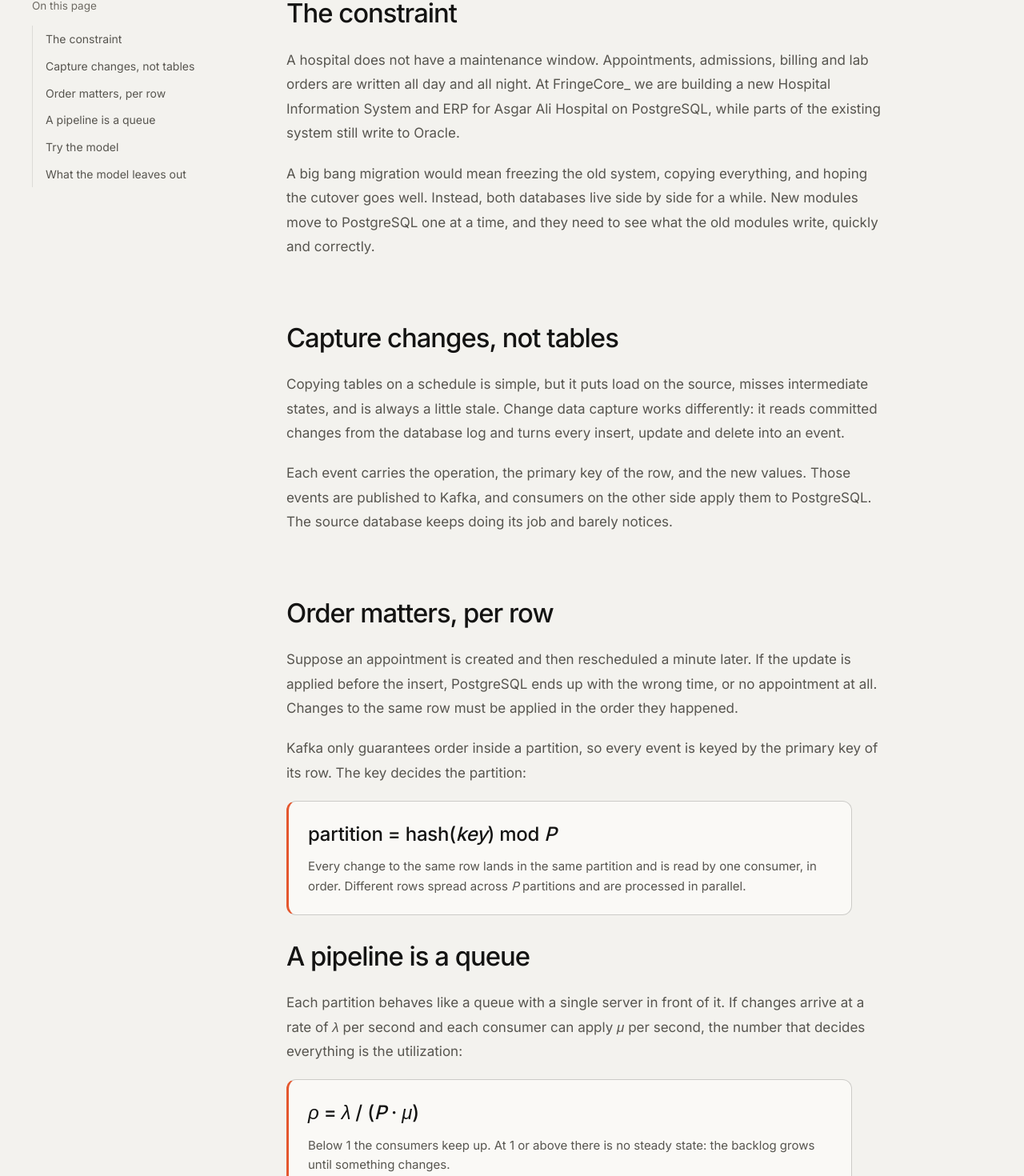
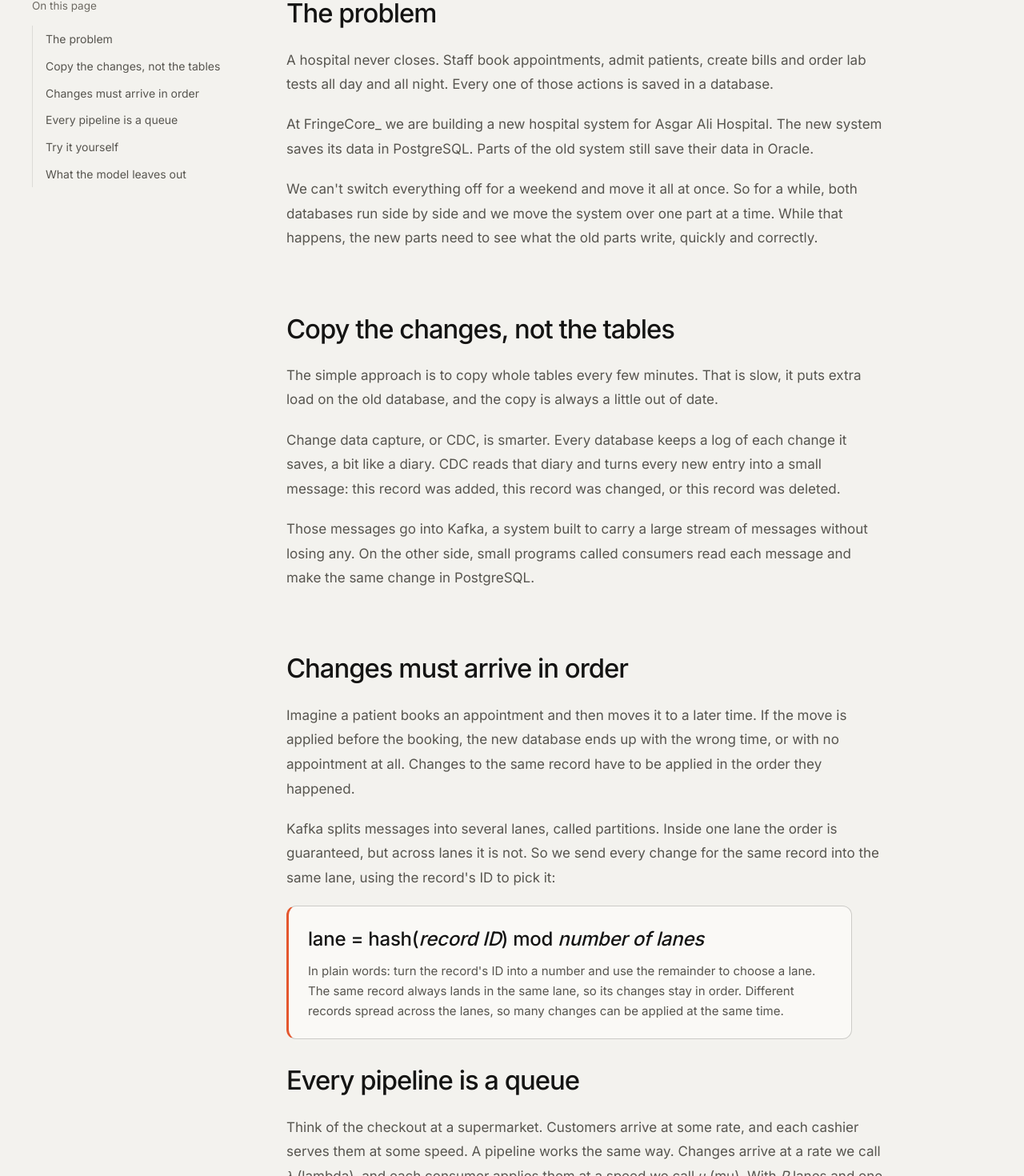
Before and after one commit to jobairalsarkar1/new-portfolio, a Next.js app: page /writing/oracle-to-postgres-cdc in a window 1280 px wide. Shown: the part 831-2301 px from the top of the page at 80% size. Built offline with nearby package versions, Linux system fonts and the light colour scheme.

Commit message:
Use plain language and drop em dashes across the portfolio
- Rewrite the CDC article for non engineers, with everyday analogies
  and each formula explained in words
- Simplify the hero line, principles, footer, and simulation labels
- Remove em dashes from public pages

```diff
--- a/app/(root)/contact/page.tsx
+++ b/app/(root)/contact/page.tsx
@@ -111,7 +111,7 @@ const Contact = () => {
           Have a project idea, a business challenge, or just need a skilled
           developer to bring your vision to life? I specialize in building
           modern, scalable, and reliable software solutions. Whether it’s a web
-          app, an API, or a full-stack project — let’s discuss how I can help
+          app, an API, or a full-stack project, let’s discuss how I can help
           turn your ideas into reality.
         </p>
       </div>
@@ -162,7 +162,7 @@ const Contact = () => {
             {/* Message */}
             <textarea
               name="message"
-              placeholder="Tell me about your project, goals, or challenges — I’ll get back to you with solutions."
+              placeholder="Tell me about your project, goals, or challenges. I’ll get back to you with solutions."
               rows={5}
               required
               value={form.message}
--- a/app/(site)/_components/Hero.tsx
+++ b/app/(site)/_components/Hero.tsx
@@ -32,9 +32,8 @@ export default function Hero() {
 
           <div className="hero-aside">
             <p className="hero-statement">
-              I build software for operations that{" "}
-              <em>can’t afford to stop</em>: hospital platforms, change data
-              pipelines, and the interfaces people use to run their day.
+              I build software for work that <em>can’t stop</em>: hospital
+              systems, data pipelines, and the screens people use every day.
             </p>
             <div className="hero-actions">
               <a href="#work" className="button button-solid">
--- a/app/(site)/_components/SiteFooter.tsx
+++ b/app/(site)/_components/SiteFooter.tsx
@@ -7,10 +7,9 @@ export default function SiteFooter() {
     <footer className="footer">
       <div className="container footer-inner">
         <p className="footer-colophon">
-          Set in Inter. The surface at the top of the home page is a damped
-          wave equation solved with finite differences and drawn as ridge lines
-          in perspective. It runs live in your browser, nothing is
-          prerecorded.
+          Set in Inter. The moving surface at the top of the home page is real
+          physics: the equation for waves on water, solved live in your browser
+          and drawn in 3D. Nothing is prerecorded.
         </p>
 
         <div className="footer-bottom">
--- a/app/(site)/_components/WaveField.tsx
+++ b/app/(site)/_components/WaveField.tsx
@@ -418,7 +418,7 @@ export default function WaveField() {
         <span className="wave-stats">
           E <span ref={energyRef}>0.000</span>
           <span className="dot-sep" />
-          grid <span ref={gridRef}>—</span>
+          grid <span ref={gridRef}>0×0</span>
         </span>
         <span className="wave-hint">
           <span className="hint-fine">Move across the surface. Click to drop.</span>
--- a/app/(site)/_lib/writing.ts
+++ b/app/(site)/_lib/writing.ts
@@ -14,7 +14,7 @@ export const notes: Note[] = [
     slug: "oracle-to-postgres-cdc",
     title: "Keeping two hospital databases in sync without stopping the hospital",
     summary:
-      "How change data capture, Kafka partitions, and a little queueing theory move data from Oracle to PostgreSQL while staff keep working. With a live model you can push until it breaks.",
+      "How we copy every change from an old Oracle database into a new PostgreSQL one while the hospital keeps running, explained in plain words. With a live model you can play with.",
     context: "From my work at FringeCore_",
     published: "2026-11-20",
     readingTime: "7 min read",
--- a/app/(site)/page.tsx
+++ b/app/(site)/page.tsx
@@ -31,7 +31,7 @@ export default async function Home() {
                 <em>and the clients in between.</em>
               </>
             }
-            lead="Four chapters, one thread: software that real operations depend on. Open any of them for the full story."
+            lead="Four roles with one thing in common: software that real businesses depend on. Open any role to read the full story."
           />
           <ExperienceList items={experience} now={Date.now()} />
           <FeaturedNote />
--- a/app/(site)/writing/oracle-to-postgres-cdc/page.tsx
+++ b/app/(site)/writing/oracle-to-postgres-cdc/page.tsx
@@ -18,11 +18,11 @@ export const metadata: Metadata = {
 };
 
 const contents = [
-  { id: "constraint", label: "The constraint" },
-  { id: "capture", label: "Capture changes, not tables" },
-  { id: "ordering", label: "Order matters, per row" },
-  { id: "queue", label: "A pipeline is a queue" },
-  { id: "model", label: "Try the model" },
+  { id: "problem", label: "The problem" },
+  { id: "capture", label: "Copy the changes, not the tables" },
+  { id: "ordering", label: "Changes must arrive in order" },
+  { id: "queue", label: "Every pipeline is a queue" },
+  { id: "model", label: "Try it yourself" },
   { id: "left-out", label: "What the model leaves out" },
 ];
 
@@ -76,87 +76,100 @@ export default function CdcNote() {
 
         <div className="article-body">
           <div className="prose">
-            <h2 id="constraint">The constraint</h2>
+            <h2 id="problem">The problem</h2>
             <p>
-              A hospital does not have a maintenance window. Appointments,
-              admissions, billing and lab orders are written all day and all
-              night. At FringeCore_ we are building a new Hospital Information
-              System and ERP for Asgar Ali Hospital on PostgreSQL, while parts of
-              the existing system still write to Oracle.
+              A hospital never closes. Staff book appointments, admit patients,
+              create bills and order lab tests all day and all night. Every one
+              of those actions is saved in a database.
             </p>
             <p>
-              A big bang migration would mean freezing the old system, copying
-              everything, and hoping the cutover goes well. Instead, both
-              databases live side by side for a while. New modules move to
-              PostgreSQL one at a time, and they need to see what the old
-              modules write, quickly and correctly.
+              At FringeCore_ we are building a new hospital system for Asgar Ali
+              Hospital. The new system saves its data in PostgreSQL. Parts of
+              the old system still save their data in Oracle.
+            </p>
+            <p>
+              We can&apos;t switch everything off for a weekend and move it all
+              at once. So for a while, both databases run side by side and we
+              move the system over one part at a time. While that happens, the
+              new parts need to see what the old parts write, quickly and
+              correctly.
             </p>
 
-            <h2 id="capture">Capture changes, not tables</h2>
+            <h2 id="capture">Copy the changes, not the tables</h2>
             <p>
-              Copying tables on a schedule is simple, but it puts load on the
-              source, misses intermediate states, and is always a little stale.
-              Change data capture works differently: it reads committed changes
-              from the database log and turns every insert, update and delete
-              into an event.
+              The simple approach is to copy whole tables every few minutes.
+              That is slow, it puts extra load on the old database, and the copy
+              is always a little out of date.
             </p>
             <p>
-              Each event carries the operation, the primary key of the row, and
-              the new values. Those events are published to Kafka, and consumers
-              on the other side apply them to PostgreSQL. The source database
-              keeps doing its job and barely notices.
+              Change data capture, or CDC, is smarter. Every database keeps a
+              log of each change it saves, a bit like a diary. CDC reads that
+              diary and turns every new entry into a small message: this record
+              was added, this record was changed, or this record was deleted.
+            </p>
+            <p>
+              Those messages go into Kafka, a system built to carry a large
+              stream of messages without losing any. On the other side, small
+              programs called consumers read each message and make the same
+              change in PostgreSQL.
             </p>
 
-            <h2 id="ordering">Order matters, per row</h2>
+            <h2 id="ordering">Changes must arrive in order</h2>
             <p>
-              Suppose an appointment is created and then rescheduled a minute
-              later. If the update is applied before the insert, PostgreSQL ends
-              up with the wrong time, or no appointment at all. Changes to the
-              same row must be applied in the order they happened.
+              Imagine a patient books an appointment and then moves it to a
+              later time. If the move is applied before the booking, the new
+              database ends up with the wrong time, or with no appointment at
+              all. Changes to the same record have to be applied in the order
+              they happened.
             </p>
             <p>
-              Kafka only guarantees order inside a partition, so every event is
-              keyed by the primary key of its row. The key decides the
-              partition:
+              Kafka splits messages into several lanes, called partitions.
+              Inside one lane the order is guaranteed, but across lanes it is
+              not. So we send every change for the same record into the same
+              lane, using the record&apos;s ID to pick it:
             </p>
           </div>
 
           <figure className="formula" data-reveal>
             <span>
-              partition = hash(<var>key</var>) mod <var>P</var>
+              lane = hash(<var>record ID</var>) mod <var>number of lanes</var>
             </span>
             <figcaption>
-              Every change to the same row lands in the same partition and is
-              read by one consumer, in order. Different rows spread across{" "}
-              <var>P</var> partitions and are processed in parallel.
+              In plain words: turn the record&apos;s ID into a number and use
+              the remainder to choose a lane. The same record always lands in
+              the same lane, so its changes stay in order. Different records
+              spread across the lanes, so many changes can be applied at the
+              same time.
             </figcaption>
           </figure>
 
           <div className="prose">
-            <h2 id="queue">A pipeline is a queue</h2>
+            <h2 id="queue">Every pipeline is a queue</h2>
             <p>
-              Each partition behaves like a queue with a single server in front
-              of it. If changes arrive at a rate of <var>λ</var> per second and
-              each consumer can apply <var>μ</var> per second, the number that
-              decides everything is the utilization:
+              Think of the checkout at a supermarket. Customers arrive at some
+              rate, and each cashier serves them at some speed. A pipeline works
+              the same way. Changes arrive at a rate we call <var>λ</var>{" "}
+              (lambda), and each consumer applies them at a speed we call{" "}
+              <var>μ</var> (mu). With <var>P</var> lanes and one consumer per
+              lane, the question is how busy the consumers are:
             </p>
           </div>
 
           <figure className="formula" data-reveal>
             <span>
-              <var>ρ</var> = <var>λ</var> / (<var>P</var> · <var>μ</var>)
+              <var>ρ</var> = <var>λ</var> / (<var>P</var> × <var>μ</var>)
             </span>
             <figcaption>
-              Below 1 the consumers keep up. At 1 or above there is no steady
-              state: the backlog grows until something changes.
+              ρ (rho) is how busy the consumers are. Below 1, they keep up. At 1
+              or above, the line only gets longer.
             </figcaption>
           </figure>
 
           <div className="prose">
             <p>
-              The interesting part is what happens before you reach 1. With
-              random arrivals and random service times, an M/M/1 queue, the
-              average time an event spends in the system is:
+              The surprising part is that the line gets long well before ρ
+              reaches 1. In the classic queue model, the average time a change
+              spends waiting and being applied is:
             </p>
           </div>
 
@@ -165,32 +178,33 @@ export default function CdcNote() {
               <var>W</var> = 1 / (<var>μ</var> − <var>λ</var> / <var>P</var>)
             </span>
             <figcaption>
-              Waiting time is not linear in load. Going from 50% to 90%
-              utilization makes the average wait five times longer, which is
-              why consumer lag is the first number worth watching.
+              If the consumers go from half busy to 90% busy, the average wait
+              becomes five times longer. That is why the number to watch is the
+              lag: how many changes are still waiting.
             </figcaption>
           </figure>
 
           <div className="prose">
-            <h2 id="model">Try the model</h2>
+            <h2 id="model">Try it yourself</h2>
             <p>
-              The model below runs in your browser. Changes arrive from Oracle as
-              a Poisson process, are partitioned by key, and are applied by
-              three consumers that each handle six events per second. Some
-              things to try:
+              The model below runs in your browser. Changes leave Oracle at
+              random moments, get sorted into three lanes by record ID, and
+              three consumers apply them to PostgreSQL. Each consumer handles 6
+              changes per second, so together they can handle 18. Things to
+              try:
             </p>
             <ul>
               <li>
-                Raise the arrival rate past 18 events per second and watch the
-                lag climb without stopping.
+                Push the rate above 18 changes per second and watch the waiting
+                line grow without stopping.
               </li>
               <li>
-                Stop the consumers, as if a deploy took them down, then start
-                them again and watch the backlog drain.
+                Stop the consumers, as if they were being updated, then start
+                them again and watch the backlog clear.
               </li>
               <li>
-                Run a batch import at a moderate rate and see the burst ripple
-                through latency.
+                Press batch import to send 45 changes at once and watch the
+                delay jump.
               </li>
             </ul>
           </div>
@@ -198,42 +212,42 @@ export default function CdcNote() {
           <figure className="article-figure" id="model-figure" data-reveal>
             <PipelineSim />
             <figcaption className="caption">
-              A simplified model written for this page. It does not use code or
-              data from the hospital&apos;s systems.
+              A simplified model written for this page. It does not use any code
+              or data from the hospital&apos;s systems.
             </figcaption>
           </figure>
 
           <div className="prose">
             <h2 id="left-out">What the model leaves out</h2>
             <p>
-              The model keeps two ideas in focus: ordering per key, and
-              capacity. A production pipeline has to handle a lot more:
+              The model shows two ideas: keeping each record&apos;s changes in
+              order, and having enough capacity. A real pipeline needs more:
             </p>
             <ul>
               <li>
-                <strong>Idempotent writes.</strong> After a crash, consumers
-                replay events from their last committed offset, so applying the
-                same event twice must be safe.
+                <strong>Safe repeats.</strong> If a consumer crashes, it starts
+                again from the last change it confirmed, so some changes get
+                applied twice. Applying the same change twice must do no harm.
               </li>
               <li>
-                <strong>Schema mapping.</strong> Oracle and PostgreSQL disagree
-                on types, defaults and naming, and every table needs a clear
-                mapping.
+                <strong>Translating between databases.</strong> Oracle and
+                PostgreSQL store some kinds of data differently, so every table
+                needs clear rules for how its data is converted.
               </li>
               <li>
-                <strong>Deletes and bad events.</strong> Deletes need tombstones,
-                and events that cannot be applied need somewhere to go instead of
-                blocking a partition forever.
+                <strong>Deletes and broken messages.</strong> A delete needs its
+                own kind of message, and a message that can&apos;t be applied
+                must be set aside instead of blocking its lane forever.
               </li>
               <li>
-                <strong>Observability.</strong> Lag per partition, throughput,
-                and end to end latency, with alerts before ρ gets close to 1.
+                <strong>Monitoring.</strong> Lag per lane, speed, and total
+                delay, with alerts long before ρ gets close to 1.
               </li>
             </ul>
             <p>
-              None of this is glamorous, but it is what lets a hospital move to
-              a new platform one module at a time while the people using it
-              never notice.
+              None of this is flashy. It is what lets a hospital move to a new
+              system one piece at a time while the people using it never
+              notice.
             </p>
           </div>
 
```
Also changed, not shown: app/(site)/_components/PipelineSim.tsx (+11 -11 lines), app/(site)/_lib/content.ts (+8 -8 lines).
